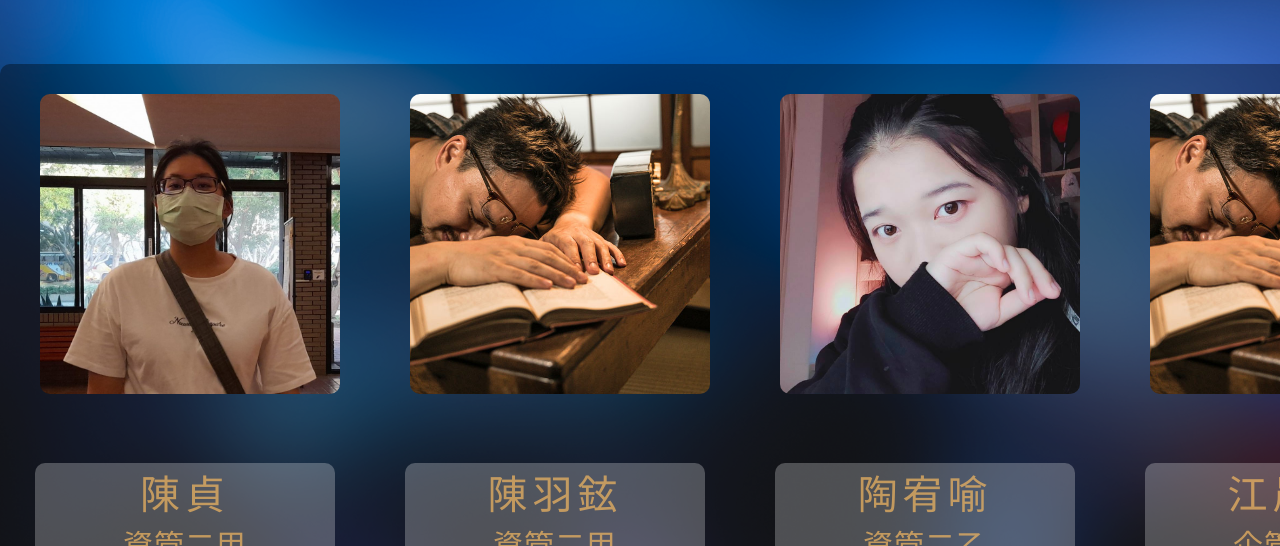
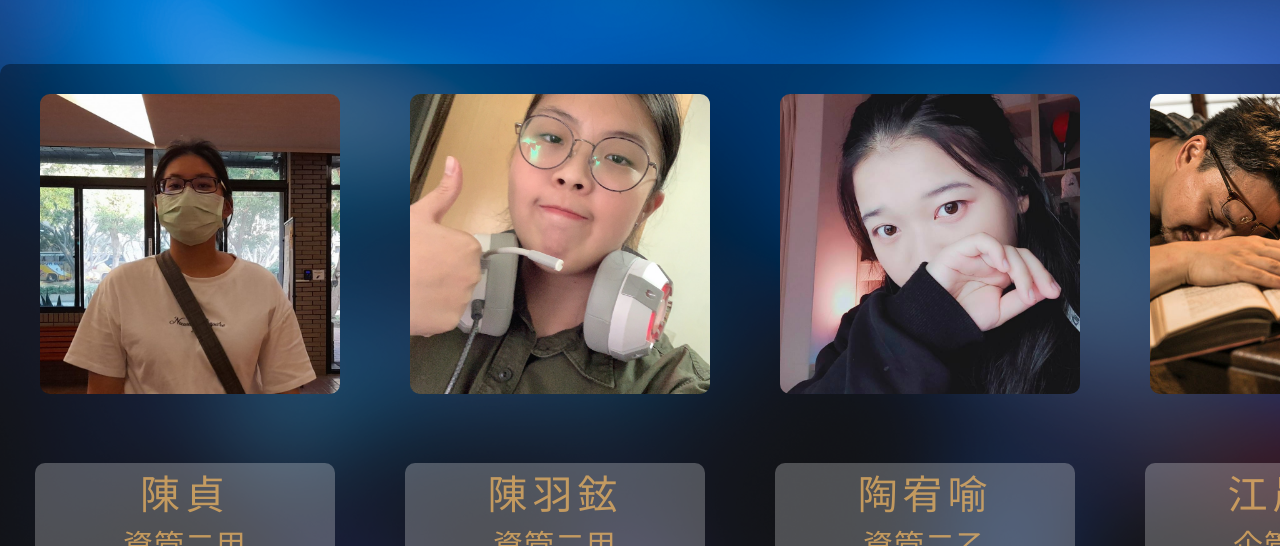
Before and after one commit to Rourourourou/gamedisk, a plain HTML site: page html/about_us.html in a window 1280 px wide. Shown: the part 254-800 px from the top of the page. Drawn offline with Linux system fonts and the light colour scheme.

Commit message:
Update about_us.html

```diff
--- a/html/about_us.html
+++ b/html/about_us.html
@@ -62,7 +62,7 @@
                     </div>
                 </div>
                 <div class="nemeber1">
-                    <div class="ne-img"><img src="../img/73308_01.jpg" class="nem-img"></div>
+                    <div class="ne-img"><img src="../img/112.jpg" class="nem-img"></div>
                     <div class="opinion">
                         <div class="name">陳羽鉉</div>
                         <div class="op-infor">資管二甲</div>
```
